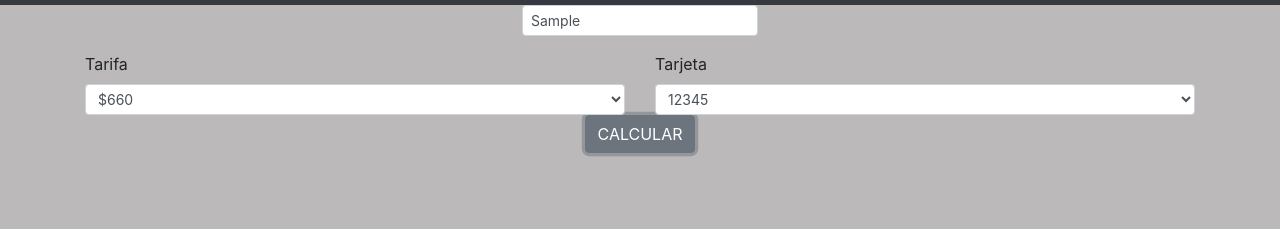
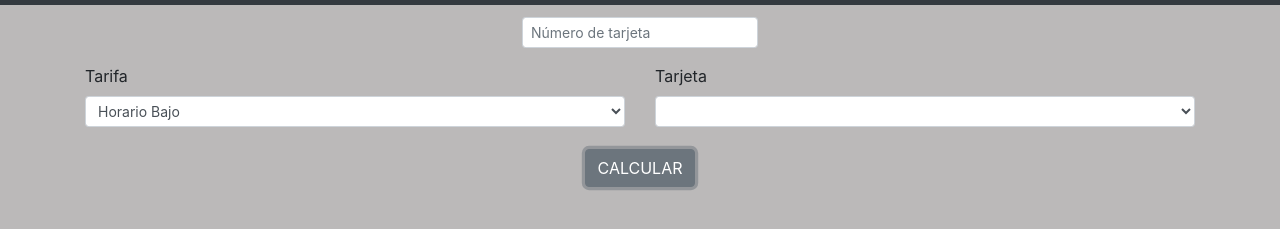
Before and after one commit to nataliaLT/transLab, a website: page tarifa.html in a window 1280 px wide. Both pictures are taken after typing "Sample" into the empty fields and a click on the button "CALCULAR". Shown: the part 51-280 px from the top of the page. Drawn offline with nearby package versions, Linux system fonts and the light colour scheme; no server answers.

Commit message:
calcular saldo

```diff
--- a/src/js/models/calcular.js
+++ b/src/js/models/calcular.js
@@ -1,18 +1,16 @@
-
-const saldo = document.getElementById('saldo');
-//Funcion para llamar a la api
-saldo.addEventListener('click',()=>{
-
-    let tarjeta=document.getElementById("nTarjeta").value;//variable que guardara el numero de tarjeta ingresado
+function calcularSaldo(){
+    const tarjeta = document.getElementById('numTar').value;
+    document.getElementById('numTar').value = '';
     fetch(`http://bip-servicio.herokuapp.com/api/v1/solicitudes.json?bip=${tarjeta}`)//llamamos a la api
     .then(response => response.json())
     .then(data=>{
-        const dataBip = Object.values(data)
-        let saldoBip = dataBip[2];
+                const datoBip = Object.values(data)
+                let saldo = datoBip[2];
 
-        let saldoBipRep = Number(saldoBip.replace(/[$,.]+/g, ""));
+                let saldoBipRep = Number(saldo.replace(/[$,.]+/g, ""));
+                console.log(saldoBipRep)
 
-        const combo = document.getElementById("selectHorarios");
+                const combo = document.getElementById("seleccionHorario");
                 const horarios = combo.options[combo.selectedIndex].value;
 
                 const saldoFinal = saldoBipRep - horarios;
@@ -27,4 +25,36 @@ saldo.addEventListener('click',()=>{
                 console.log(data);
                 renderInfo(data);
         })
-});
+    }
+
+
+
+// const saldo = document.getElementById('saldo');
+// //Funcion para llamar a la api
+// saldo.addEventListener('click',()=>{
+
+//     let tarjeta=document.getElementById("nTarjeta").value;//variable que guardara el numero de tarjeta ingresado
+//     fetch(`http://bip-servicio.herokuapp.com/api/v1/solicitudes.json?bip=${tarjeta}`)//llamamos a la api
+//     .then(response => response.json())
+//     .then(data=>{
+//         const dataBip = Object.values(data)
+//         let saldoBip = dataBip[2];
+
+//         let saldoBipRep = Number(saldoBip.replace(/[$,.]+/g, ""));
+
+//         const combo = document.getElementById("selectHorarios");
+//         const horarios = combo.options[combo.selectedIndex].value;
+
+//         const saldoFinal = saldoBipRep - horarios;
+
+
+//         document.getElementById("costoPasaje").innerHTML =
+//             `<span class='col d-flex justify-content-center p-0 mt-4' id='txtCosto'>COSTO PASAJE</span>
+//         <span class='col d-flex justify-content-center p-0' id='costoPasaje'>${horarios}</span>`;
+//         document.getElementById("saldoFinal").innerHTML =
+//             `<span class='col d-flex justify-content-center p-0 mt-3' id='txtCosto'>SALDO FINAL</span>
+//         <span class='col d-flex justify-content-center p-0' id='costoPasaje'>${saldoFinal}</span>`;
+//         console.log(data);
+//         renderInfo(data);
+// })
+// });
--- a/tarifa.html
+++ b/tarifa.html
@@ -35,29 +35,29 @@
             <div class="row justify-content-center">
               <div class="col-12-auto">
                   <div class="input-group input-group-sm mb-3">
-                      <input id="nTarjeta" type="text" class="form-control" aria-label="Sizing example input" aria-describedby="inputGroup-sizing-sm" placeholder="Número de tarjeta">
+                      <input id="numTar" type="text" class="form-control" aria-label="Sizing example input" aria-describedby="inputGroup-sizing-sm" placeholder="Número de tarjeta">
                  </div>
              </div>
             </div>
             <div class="row">
                 <div class="col">
                     <label for="">Tarifa</label>
-                    <select id="selectHorarios" class="form-control form-control-sm">
-                            <option value="630">$660</option>
-                            <option value="680">$680</option>
-                            <option value="760">$760</option>
+                    <select id="seleccionHorario" class="form-control form-control-sm">
+                            <option value="680">Horario Bajo</option>
+                            <option value="700">Horario Valle</option>
+                            <option value="780">Horario Punta</option>
                     </select>
                 </div>
                 <div class="col">
                     <label for="">Tarjeta</label>
-                    <select id="selectTarjetas" class="form-control form-control-sm">
-                            <option>12345</option>
+                    <select id="tarjetasGuardadas" class="form-control form-control-sm">
+                            <!--ImprimirTarjetasConDom-->
                     </select>
                 </div>
               </div>
               <div class="row justify-content-center">
                   <div class="col-12-auto">
-                      <button type="submit" class="btn btn-secondary calcular" >CALCULAR</button>
+                      <button id="calcular" type="submit" class="btn btn-secondary calcular" onclick="calcularSaldo()">CALCULAR</button>
                   </div>
                 </div>
 
```
Lines whose indentation alone changed are shown as unchanged.
